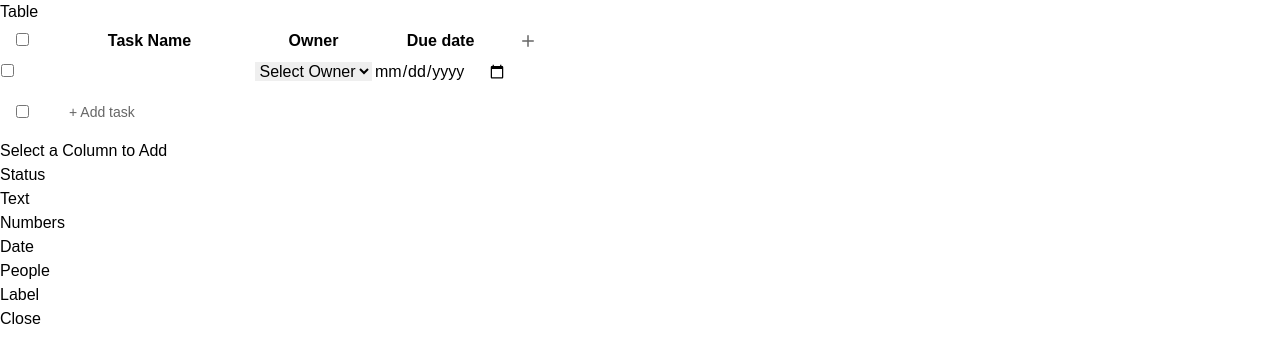
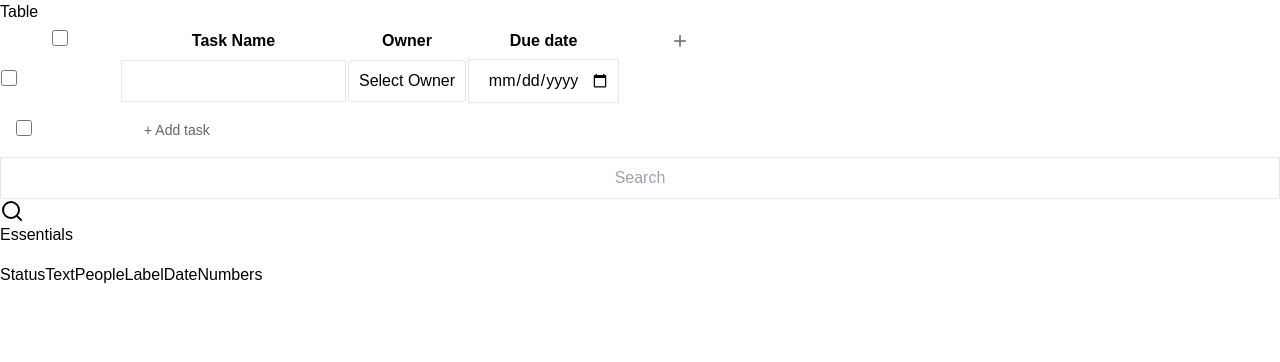
Before and after one commit to MdAatif-Tegginmani/my-app, a Next.js app: page / in a window 1280 px wide. Both pictures are taken after a click on the button "Add column". Shown: the top 362 px of the page. Built offline with nearby package versions, Linux system fonts and the light colour scheme.

Commit message:
Styling the table

```diff
--- a/src/app/DynamicTable.tsx
+++ b/src/app/DynamicTable.tsx
@@ -1,7 +1,17 @@
 "use client";
 
 import React, { useState } from "react";
-import { Plus } from "lucide-react";
+import {
+  Plus,
+  Menu,
+  Search,
+  Type,
+  UserRound,
+  Hash,
+  Calendar,
+  CircleUserRound,
+  CirclePlus,
+} from "lucide-react";
 import dynamic from "next/dynamic";
 
 type StatusOption = {
@@ -12,6 +22,11 @@ type StatusOption = {
 type LabelOption = {
   value: string;
   color: string;
+};
+
+type UserOption = {
+  name: string;
+  avatar?: React.ReactNode;
 };
 
 const DynamicTable: React.FC = () => {
@@ -41,14 +56,14 @@ const DynamicTable: React.FC = () => {
     }
   }, []);
 
-  const availableColumns = [
-    "Status",
-    "Text",
-    "Numbers",
-    "Date",
-    "People",
-    "Label",
-  ];
+  // const availableColumns = [
+  //   "Status",
+  //   "Text",
+  //   "Numbers",
+  //   "Date",
+  //   "People",
+  //   "Label",
+  // ];
 
   const statusOptions: StatusOption[] = [
     { value: "Done", color: "bg-green-500 text-white" },
@@ -63,11 +78,24 @@ const DynamicTable: React.FC = () => {
     { value: "Label 3", color: "bg-purple-500 text-white" },
   ];
 
-  const dropDown: Record<string, string[] | StatusOption[] | LabelOption[]> = {
-    owner: ["Aakash", "Prakhar", "MSD", "Vikram"],
+  const dropDown: Record<
+    string,
+    string[] | StatusOption[] | LabelOption[] | UserOption[]
+  > = {
+    owner: [
+      { name: "Aakash", avatar: <CircleUserRound size={16} /> },
+      { name: "Prakhar", avatar: <CircleUserRound size={16} /> },
+      { name: "MSD", avatar: <CircleUserRound size={16} /> },
+      { name: "Vikram", avatar: <CircleUserRound size={16} /> },
+    ],
     status: statusOptions,
     label: labelOptions,
-    people: ["Asokh", "Pratik", "MSD", "Vikram"],
+    people: [
+      { name: "Asokh", avatar: <CircleUserRound size={16} /> },
+      { name: "Pratik", avatar: <CircleUserRound size={16} /> },
+      { name: "MSD", avatar: <CircleUserRound size={16} /> },
+      { name: "Vikram", avatar: <CircleUserRound size={16} /> },
+    ],
   };
 
   const [isModalOpen, setModalOpen] = useState(false);
@@ -88,32 +116,117 @@ const DynamicTable: React.FC = () => {
     setRows(updatedRows);
   };
 
+  // Define the available columns with icons
+  const availableColumnsWithIcons = [
+    {
+      id: "status",
+      label: "Status",
+      icon: (
+        <span className="inline-block w-auto p-1  bg-green-400 rounded-md">
+          <Menu color="#ffffff" size={16} strokeWidth={4} />
+        </span>
+      ),
+    },
+    {
+      id: "text",
+      label: "Text",
+      icon: (
+        <span className="inline-block w-auto p-1  bg-yellow-300 rounded-md">
+          <Type color="#ffffff" size={16} strokeWidth={4} />
+        </span>
+      ),
+    },
+    {
+      id: "people",
+      label: "People",
+      icon: (
+        <span className="inline-block w-auto p-1  bg-blue-400 rounded-md">
+          <UserRound color="#ffffff" strokeWidth={3} size={16} />
+        </span>
+      ),
+    },
+    {
+      id: "label",
+      label: "Label",
+      icon: (
+        <span className="inline-block w-auto p-1  bg-purple-400 rounded-md">
+          <Menu color="#ffffff" size={16} strokeWidth={4} />
+        </span>
+      ),
+    },
+    {
+      id: "date",
+      label: "Date",
+      icon: (
+        <span className="inline-block w-auto p-1  bg-purple-400 rounded-md">
+          <Calendar color="#ffffff" size={16} strokeWidth={4} />
+        </span>
+      ),
+    },
+    {
+      id: "numbers",
+      label: "Numbers",
+      icon: (
+        <span className="inline-block w-auto p-1  bg-yellow-400 rounded-md">
+          <Hash color="#ffffff" size={16} strokeWidth={4} />
+        </span>
+      ),
+    },
+  ];
+
+  // Add this state for button position
+  const [buttonPosition, setButtonPosition] = useState({ x: 0, y: 0 });
+
+  const getStatusColor = (value: string, options: StatusOption[]) => {
+    const option = options.find((opt) => opt.value === value);
+    if (!option) return "white";
+
+    if (option.color.includes("green")) return "#22c55e";
+    if (option.color.includes("orange")) return "#fb923c";
+    if (option.color.includes("gray")) return "#9ca3af";
+    if (option.color.includes("red")) return "#ef4444";
+    return "white";
+  };
+
+  const userSelectStyles = {
+    container: "relative flex items-center",
+    iconWrapper:
+      "relative group cursor-pointer w-full h-full flex items-center justify-center",
+    tooltip:
+      "absolute left-1/2 -translate-x-1/2 -top-8 bg-gray-800 text-white text-xs rounded py-1 px-2 whitespace-nowrap opacity-0 group-hover:opacity-100 transition-opacity z-10",
+    select: "w-full h-full opacity-0 absolute inset-0 cursor-pointer",
+  };
+
   return (
-    <div className="p-4">
+    <div className="p-4 ">
       {isLoading ? (
         <div>Loading...</div>
       ) : (
         <div>
           <h1 className="text-lg font-bold mb-4">Table</h1>
 
-          <table className="w-full  border-collapse border border-gray-300 table-fixed">
+          <table className="w-auto border-collapse border border-gray-300 table-fixed">
             <thead>
               <tr>
-                <th className="w-10 border  border-gray-300 p-2  bg-gray-100">
-                  <input type="checkbox" className="w-4  h-4 rounded" />
+                <th className="w-10 border border-gray-300 p-0.5 hover:bg-gray-100">
+                  <input type="checkbox" className="" />
                 </th>
                 {columns.map((col, colIndex) => (
                   <th
                     key={colIndex}
-                    className="border border-gray-300 p-2 bg-gray-100 w-40 text-center"
+                    className="border border-gray-300 p-0.5 hover:bg-gray-100 w-auto text-center"
                   >
                     {col}
                   </th>
                 ))}
-                <th className="add-column-header">
+                <th className="add-column-header border border-gray-300 p-0.5 hover:bg-gray-100">
                   <button
-                    className="add-column-btn "
-                    onClick={() => setModalOpen(true)}
+                    className="add-column-btn w-full h-full"
+                    onClick={(e) => {
+                      const rect = e.currentTarget.getBoundingClientRect();
+                      setButtonPosition({ x: rect.x, y: rect.bottom });
+                      setModalOpen(true);
+                    }}
                     aria-label="Add column"
                   >
                     <Plus size={18} className="" />
@@ -124,15 +237,15 @@ const DynamicTable: React.FC = () => {
             <tbody>
               {rows.map((row, rowIndex) => (
                 <tr key={rowIndex}>
-                  <td className="border border-gray-300 text-center p-2 ">
-                    <input type="checkbox" className="w-4 h-4  rounded" />
+                  <td className="border border-gray-300 text-center   p-0.5">
+                    <input type="checkbox" className="" />
                   </td>
 
                   {columns.map((col, colIndex) => (
-                    <td key={colIndex} className="border border-gray-300 p-2">
+                    <td key={colIndex} className="border border-gray-300  p-0 ">
                       {typeof col === "string" &&
                       col.toLowerCase() === "status" ? (
-                        <div className="relative">
+                        <div className="relative h-full w-full ">
                           <select
                             value={row[colIndex] || ""}
                             onChange={(e) =>
@@ -140,33 +253,17 @@ const DynamicTable: React.FC = () => {
                             }
                             style={{
                               backgroundColor: row[colIndex]
-                                ? statusOptions
-                                    .find((opt) => opt.value === row[colIndex])
-                                    ?.color.includes("green")
-                                  ? "#22c55e"
-                                  : statusOptions
-                                      .find(
-                                        (opt) => opt.value === row[colIndex]
-                                      )
-                                      ?.color.includes("orange")
-                                  ? "#fb923c"
-                                  : statusOptions
-                                      .find(
-                                        (opt) => opt.value === row[colIndex]
-                                      )
-                                      ?.color.includes("gray")
-                                  ? "#9ca3af"
-                                  : statusOptions
-                                      .find(
-                                        (opt) => opt.value === row[colIndex]
-                                      )
-                                      ?.color.includes("red")
-                                  ? "#ef4444"
-                                  : "white"
+                                ? getStatusColor(row[colIndex], statusOptions)
                                 : "white",
                               color: row[colIndex] ? "white" : "black",
+                              width: "100%",
+                              height: "100%",
+                              padding: "0 12px",
+                              appearance: "none",
+                              border: "none",
+                              borderRadius: "0",
                             }}
-                            className="w-full p-1 border border-gray-300 rounded"
+                            className="w-full h-full absolute inset-0 cursor-pointer text-center rounded-none"
                           >
                             <option
                               value=""
@@ -205,6 +302,7 @@ const DynamicTable: React.FC = () => {
                         </div>
                       ) : typeof col === "string" &&
                         col.toLowerCase() === "label" ? (
+                        <div className="relative h-full w-full">
                           <select
                             value={row[colIndex] || ""}
                             onChange={(e) =>
@@ -217,11 +315,15 @@ const DynamicTable: React.FC = () => {
                                     ?.color.split(" ")[0] === "bg-gray-200"
                                   ? "#e5e7eb"
                                   : labelOptions
-                                    .find((opt) => opt.value === row[colIndex])
+                                      .find(
+                                        (opt) => opt.value === row[colIndex]
+                                      )
                                       ?.color.split(" ")[0] === "bg-blue-500"
                                   ? "#3b82f6"
                                   : labelOptions
-                                    .find((opt) => opt.value === row[colIndex])
+                                      .find(
+                                        (opt) => opt.value === row[colIndex]
+                                      )
                                       ?.color.split(" ")[0] === "bg-purple-500"
                                   ? "#a855f7"
                                   : "white"
@@ -233,12 +335,21 @@ const DynamicTable: React.FC = () => {
                                   ? "#1f2937"
                                   : "white"
                                 : "black",
+                              width: "100%",
+                              height: "100%",
+                              padding: "0 12px",
+                              appearance: "none",
+                              border: "none",
+                              borderRadius: "0",
                             }}
-                          className="w-full p-1 border border-gray-300 rounded"
+                            className="w-full h-full absolute inset-0 cursor-pointer text-center rounded-none"
                           >
                             <option
                               value=""
-                            style={{ backgroundColor: "white", color: "black" }}
+                              style={{
+                                backgroundColor: "white",
+                                color: "black",
+                              }}
                             >
                               Select Label
                             </option>
@@ -249,7 +360,8 @@ const DynamicTable: React.FC = () => {
                                   value={option.value}
                                   style={{
                                     backgroundColor:
-                                    option.color.split(" ")[0] === "bg-gray-200"
+                                      option.color.split(" ")[0] ===
+                                      "bg-gray-200"
                                         ? "#e5e7eb"
                                         : option.color.split(" ")[0] ===
                                           "bg-blue-500"
@@ -258,7 +370,9 @@ const DynamicTable: React.FC = () => {
                                           "bg-purple-500"
                                         ? "#a855f7"
                                         : "white",
-                                  color: option.color.includes("text-gray-800")
+                                    color: option.color.includes(
+                                      "text-gray-800"
+                                    )
                                       ? "#1f2937"
                                       : "white",
                                   }}
@@ -268,16 +382,27 @@ const DynamicTable: React.FC = () => {
                               )
                             )}
                           </select>
+                        </div>
                       ) : typeof col === "string" &&
                         col.toLowerCase() === "numbers" ? (
+                        <div className="relative w-full h-full group">
                           <input
                             type="number"
                             value={row[colIndex] || ""}
                             onChange={(e) =>
                               updateCell(rowIndex, colIndex, e.target.value)
                             }
-                          className="w-full text-center p-1 border border-gray-300 rounded [appearance:textfield] [&::-webkit-outer-spin-button]:appearance-none [&::-webkit-inner-spin-button]:appearance-none"
+                            className="w-full h-full text-center py-0.5 px-1 border-none focus:outline-none rounded-none [appearance:textfield] [&::-webkit-outer-spin-button]:appearance-none [&::-webkit-inner-spin-button]:appearance-none"
                           />
+                          <div className="absolute inset-0 flex items-center justify-center pointer-events-none opacity-0 group-hover:opacity-100 transition-opacity gap-1">
+                            {!row[colIndex] && (
+                              <>
+                              <CirclePlus size={16} color="#3c41d3"  className="text-gray-400" />
+                                <Hash size={16} className="text-gray-400" />
+                              </>
+                            )}
+                          </div>
+                        </div>
                       ) : typeof col === "string" &&
                         (col.toLowerCase() === "date" ||
                           col.toLowerCase() === "due date") ? (
@@ -287,36 +412,63 @@ const DynamicTable: React.FC = () => {
                           onChange={(e) =>
                             updateCell(rowIndex, colIndex, e.target.value)
                           }
-                          className="w-full p-1 border border-gray-300 rounded"
+                          className="w-full h-full py-0.5 px-1 border-none focus:outline-none opacity-50 rounded-none"
                         />
                       ) : typeof col === "string" &&
-                        dropDown[col.toLowerCase()] ? (
+                        (col.toLowerCase() === "owner" ||
+                          col.toLowerCase() === "people") ? (
+                        <div className={userSelectStyles.container}>
+                          <div className={userSelectStyles.iconWrapper}>
+                            {row[colIndex] && (
+                              <>
+                                <CircleUserRound size={20} />
+                                <span className={userSelectStyles.tooltip}>
+                                  {row[colIndex]}
+                                </span>
+                              </>
+                            )}
                             <select
                               value={row[colIndex] || ""}
                               onChange={(e) =>
                                 updateCell(rowIndex, colIndex, e.target.value)
                               }
-                          className="w-full p-1 border border-gray-300 rounded"
+                              className={userSelectStyles.select}
                             >
                               <option value="">Select {col}</option>
-                          {Array.isArray(dropDown[col.toLowerCase()]) &&
-                            dropDown[col.toLowerCase()].map((option, index) => (
+                              {(
+                                dropDown[col.toLowerCase()] as UserOption[]
+                              ).map((option, index) => (
                                 <option
                                   key={`${col}-${index}`}
-                                value={
-                                  typeof option === "string"
-                                    ? option
-                                    : (option as StatusOption | LabelOption)
-                                        .value
-                                }
+                                  value={option.name}
                                 >
-                                {typeof option === "string"
-                                  ? option
-                                  : (option as StatusOption | LabelOption)
-                                      .value}
+                                  {option.name}
                                 </option>
                               ))}
                             </select>
+                          </div>
+                        </div>
+                      ) : typeof col === "string" &&
+                        col.toLowerCase() === "text" ? (
+                        <div className="relative w-full h-full group">
+                          <input
+                            type="text"
+                            value={row[colIndex] || ""}
+                            onChange={(e) =>
+                              updateCell(rowIndex, colIndex, e.target.value)
+                            }
+                            className="w-full h-full py-0.5 px-1 border-none focus:outline-none rounded-none"
+                            placeholder=""
+                          />
+                          <div className="absolute inset-0 flex items-center justify-center pointer-events-none opacity-0 group-hover:opacity-100 transition-opacity gap-1">
+                            {!row[colIndex] && (
+                              <>
+                                <CirclePlus size={16} color="#3c41d3"  className="text-gray-400" />
+                                <Type size={16} className="text-gray-400" />
+                              </>
+                            )}
+                          </div>
+                        </div>
                       ) : (
                         <input
                           type="text"
@@ -324,19 +476,19 @@ const DynamicTable: React.FC = () => {
                           onChange={(e) =>
                             updateCell(rowIndex, colIndex, e.target.value)
                           }
-                          className="w-full p-1 border border-gray-300 rounded"
+                          className="w-full h-full py-0.5 px-1 border-none focus:outline-none rounded-none"
                         />
                       )}
                     </td>
                   ))}
-                  <td></td>
+                  <td className="border border-gray-300"></td>
                 </tr>
               ))}
               <tr className="add-row-tr">
-                <td className="border border-gray-300 text-center p-2 ">
+                <td className="border border-gray-300 text-center p-0.5">
                   <input
                     type="checkbox"
-                    className="w-4 h-4 rounded"
+                    className="w-3 h-3 rounded"
                     aria-label="Select all"
                     id=""
                   />
@@ -351,31 +503,48 @@ const DynamicTable: React.FC = () => {
           </table>
 
           {isModalOpen && (
-            <div className="fixed inset-0 flex items-center justify-center bg-black bg-opacity-50">
-              <div className="bg-white p-6 rounded shadow-lg">
-                <h2 className="text-lg font-bold mb-4">
-                  Select a Column to Add
-                </h2>
-                <ul className="space-y-2">
-                  {availableColumns
-                    .filter((col) => !columns.includes(col))
-                    .map((col) => (
-                      <li key={col}>
+            <div
+              className="fixed inset-0 z-50"
+              onClick={() => setModalOpen(false)}
+            >
+              <div
+                className="absolute bg-white p-4 rounded-lg shadow-lg w-72"
+                style={{
+                  top: `${buttonPosition.y}px`,
+                  left: `${buttonPosition.x - 280}px`,
+                }}
+                onClick={(e) => e.stopPropagation()}
+              >
+                {/* Search Bar */}
+                <div className="mb-4">
+                  <div className="relative">
+                    <input
+                      type="text"
+                      placeholder="Search"
+                      className="w-full px-3 py-2 border border-gray-300 rounded-md pl-8"
+                    />
+                    <span className="absolute right-2 top-2.5 text-gray-400">
+                      <Search />
+                    </span>
+                  </div>
+                </div>
+
+                <div className="mb-4">
+                  <h3 className="text-sm text-gray-500 mb-2">Essentials</h3>
+                  <div className="grid grid-cols-2 gap-2">
+                    {availableColumnsWithIcons.map((item) => (
                       <button
-                          onClick={() => addColumn(col)}
-                          className="bg-blue-500 text-white px-4 py-2 rounded hover:bg-blue-600 w-full text-left"
+                        key={item.id}
+                        onClick={() => addColumn(item.label)}
+                        className="flex items-center gap-2 p-2  hover:bg-gray-100 rounded-md w-full text-left"
+                        disabled={columns.includes(item.label)}
                       >
-                          {col}
+                        {item.icon}
+                        <span className="text-sm">{item.label}</span>
                       </button>
-                      </li>
                     ))}
-                </ul>
-                <button
-                  onClick={() => setModalOpen(false)}
-                  className="mt-4 bg-gray-500 text-white px-4 py-2 rounded hover:bg-gray-600"
-                >
-                  Close
-                </button>
+                  </div>
+                </div>
               </div>
             </div>
           )}
--- a/src/app/globals.css
+++ b/src/app/globals.css
@@ -2,15 +2,17 @@
 @tailwind components;
 @tailwind utilities;
 
+body {
+  font-family: Arial, sans-serif;
+}
 
 
+input {
+  border-radius: 0px !important;
+}
 
 
-body {
-
-  font-family: Arial, Helvetica, sans-serif;
-}
-
+/* Table Header Styles */
 .add-column-header {
   width: 40px;
   padding: 0;
@@ -28,6 +30,7 @@ body {
   color: #000;
 }
 
+/* Add Row Button Styles */
 .add-row-tr td {
   border: none;
   padding: 8px 16px;
@@ -41,42 +44,60 @@ body {
   padding: 8px;
   text-align: left;
   font-size: 14px;
-  /* margin-left: 60px; */
-  /* background-color: red; */
 }
 
 .add-row-btn:hover {
   color: #000;
 }
 
-option {
-  text-align: center;
+/* Table Cell Styles */
+td {
+  height: 40px;
+  min-width: 120px;
 }
 
-input[type="text"] {
+/* Input Styles */
+
+input[type="text"],
+input[type="date"],
+select {
+  width: 100%;
   text-align: center;
+  padding: 8px;
+  border: 1px solid #e5e7eb;
+  border-radius: 4px;
 }
-
 
 input[type="checkbox"] {
   cursor: pointer;
   border-radius: 4px;
   border: 1px solid #d1d5db;
+  width: 16px;
+  height: 16px;
 }
 
 input[type="checkbox"]:hover {
   background-color: #f3f4f6;
+
 }
 
-.w-10 {
-  width: 2.5rem;
+/* Select Styles */
+select {
+  appearance: none;
+  background-color: white;
+  cursor: pointer;
 }
 
 select option {
   padding: 8px;
-  margin: 2px;
+  text-align: center;
 }
 
-select option:checked {
-  font-weight: bold;
+/* Status and Label Select Specific Styles */
+.status-select,
+.label-select {
+  width: 100%;
+  height: 100%;
+  border: none;
+  padding: 8px;
 }
```
Lines whose indentation alone changed are shown as unchanged.
